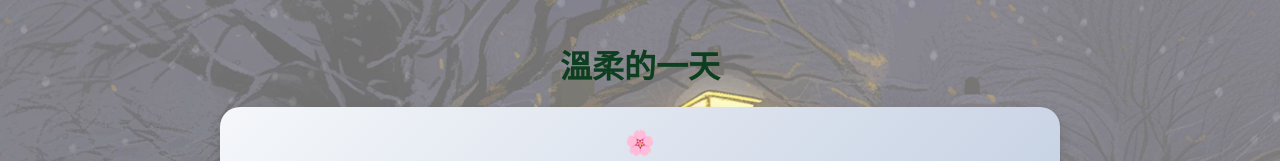
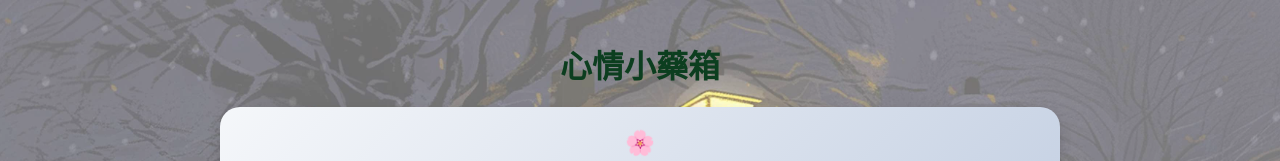
Before and after one commit to J9209/peace, a plain HTML site: page index.html in a window 1280 px wide. Shown: the top 161 px of the page. Drawn offline with Linux system fonts and the light colour scheme.

Commit message:
Update index.html

```diff
--- a/index.html
+++ b/index.html
@@ -3,7 +3,7 @@
 <head>
 <meta charset="UTF-8">
 <meta name="viewport" content="width=device-width, initial-scale=1.0">
-<title>溫柔的一天</title>
+<title>心情小藥箱</title>
 
 <!-- 移除 Google Fonts，改用 Web Safe 字體 -->
 
@@ -288,7 +288,7 @@
 </head>
 <body>
 
-<h1>溫柔的一天</h1>
+<h1>心情小藥箱</h1>
 
 <div class="daily-quote">
   <span class="quote-emoji" id="quote-emoji">🌸</span>
```
